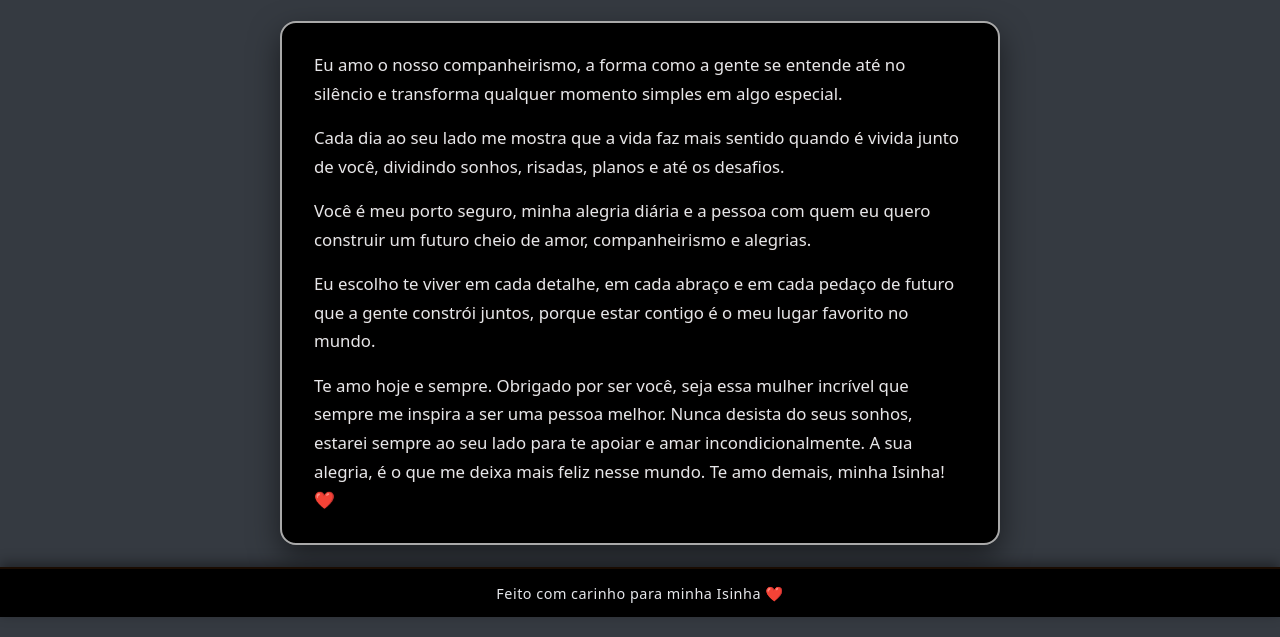
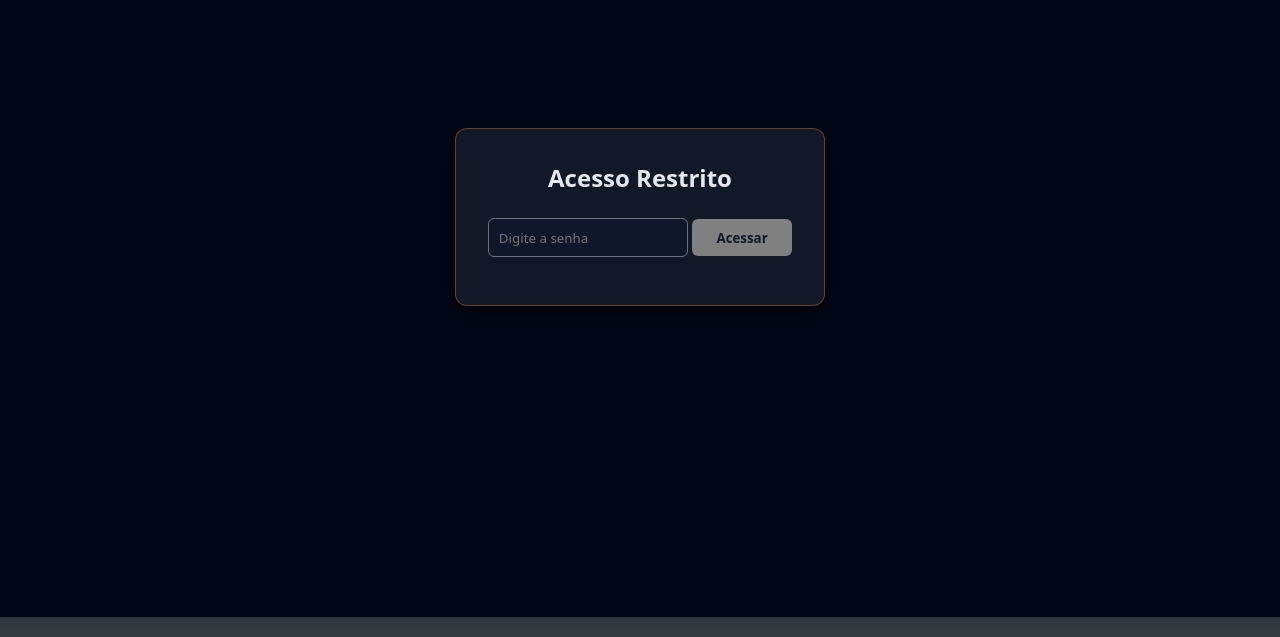
Before and after one commit to JoaoPedroToledo/site_aniversario, a plain HTML site: page index.html in a window 1280 px wide. Shown: the part 183-820 px from the top of the page. Drawn offline with Linux system fonts and the light colour scheme.

Commit message:
verificação por senha

```diff
--- a/app.js
+++ b/app.js
@@ -249,3 +249,43 @@ document.addEventListener('DOMContentLoaded', () => {
     });
 
 });
+
+// VARIÁVEL DE SENHA (MUITO IMPORTANTE: esta senha fica visível no código fonte!)
+const CORRECT_PASSWORD = 'sua-senha-secreta';
+
+const lockScreen = document.getElementById('lock-screen');
+const passwordInput = document.getElementById('password-input');
+const accessButton = document.getElementById('access-button');
+const errorMessage = document.getElementById('error-message');
+
+function attemptAccess() {
+  const CORRECT_PASSWORD = '070820';
+    const enteredPassword = passwordInput.value;
+
+    if (enteredPassword === CORRECT_PASSWORD) {
+        // Senha correta: Esconde a tela de bloqueio
+        lockScreen.style.display = 'none';
+        // Opcional: Salvar no localStorage para não pedir a senha novamente na mesma sessão
+        localStorage.setItem('hasAccess', 'true');
+    } else {
+        // Senha incorreta: Mostra mensagem de erro
+        errorMessage.classList.remove('hidden-error');
+        passwordInput.value = ''; // Limpa o campo
+        passwordInput.focus();
+    }
+}
+
+// Verifica se o usuário já tem acesso (se salvou no localStorage)
+if (localStorage.getItem('hasAccess') === 'true') {
+    lockScreen.style.display = 'none';
+}
+
+// Adiciona listener ao botão
+accessButton.addEventListener('click', attemptAccess);
+
+// Permite acessar com a tecla Enter
+passwordInput.addEventListener('keypress', (e) => {
+    if (e.key === 'Enter') {
+        attemptAccess();
+    }
+});
--- a/index.html
+++ b/index.html
@@ -6,6 +6,14 @@
   <link rel="stylesheet" href="style.css" />
 </head>
 <body>
+    <div id="lock-screen">
+        <div class="login-box">
+            <h2>Acesso Restrito</h2>
+            <input type="password" id="password-input" placeholder="Digite a senha">
+            <button id="access-button">Acessar</button>
+            <p id="error-message" class="hidden-error">Senha Incorreta.</p>
+        </div>
+    </div>
   <header class="navbar">
     <nav>
         <a href="#inicio" data-page="inicio" class="active-link">Início</a>
--- a/style.css
+++ b/style.css
@@ -394,3 +394,65 @@ body {
   background-color: #353a41;
   color: #e5e7eb; /* Adapte a cor do texto padrão para o fundo escuro */
 }
+
+#lock-screen {
+    position: fixed;
+    top: 0;
+    left: 0;
+    width: 100%;
+    height: 100%;
+    background: #020617; /* Fundo bem escuro */
+    display: flex;
+    justify-content: center;
+    align-items: center;
+    z-index: 9999; /* Garante que fique acima de tudo */
+}
+
+.login-box {
+    background: #111827; /* Fundo da caixa de login */
+    padding: 2rem;
+    border-radius: 12px;
+    box-shadow: 0 10px 30px rgba(0, 0, 0, 0.5);
+    border: 1px solid rgba(249, 115, 22, 0.4);
+    text-align: center;
+}
+
+.login-box h2 {
+    color: #e5e7eb;
+    margin-bottom: 1.5rem;
+}
+
+#password-input {
+    padding: 0.6rem;
+    border: 1px solid #6b7280;
+    border-radius: 6px;
+    margin-bottom: 1rem;
+    width: 200px;
+    background: #0f172a;
+    color: #e5e7eb;
+}
+
+#access-button {
+    background: gray;
+    color: #111827;
+    border: none;
+    padding: 0.6rem 1.5rem;
+    border-radius: 6px;
+    cursor: pointer;
+    font-weight: 600;
+    transition: background 0.2s;
+}
+
+#access-button:hover {
+    background: white;
+}
+
+#error-message {
+    color: #f87171; /* Cor de erro vermelha */
+    margin-top: 1rem;
+    font-size: 0.9rem;
+}
+
+.hidden-error {
+    display: none;
+}
```
